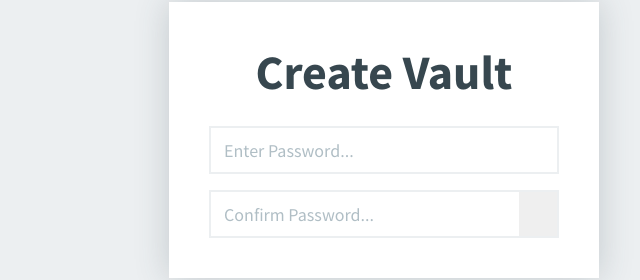
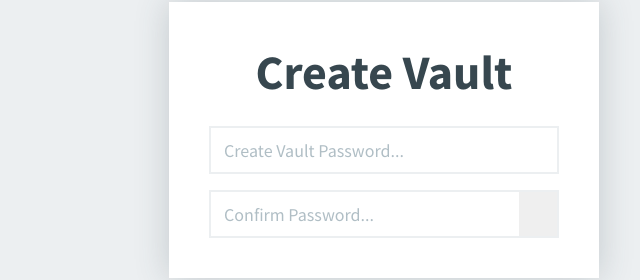
Before and after one commit to gaberomualdo/coderpass, an Electron app: page index.html in a window 900 px wide. Shown: the part 260-540 px from the top of the page, 66-706 px from the left. Drawn offline with Linux system fonts and the light colour scheme.

Commit message:
minor changes to password input placeholders

```diff
--- a/index.html
+++ b/index.html
@@ -28,7 +28,7 @@
                 <!-- container for input and button/icon enclosed within input -->
                 <div class="input_container">
                     <!-- enter password for vault -->
-                    <input type="password" placeholder="Enter Password...">
+                    <input type="password" placeholder="Enter Vault Password...">
 
                     <!-- enter vault button -->
                     <button>
@@ -42,7 +42,7 @@
                 <h1>Create Vault</h1>
 
                 <!-- enter password for vault -->
-                <input type="password" placeholder="Enter Password...">
+                <input type="password" placeholder="Create Vault Password...">
 
                 <!-- container for input and button/icon enclosed within input -->
                 <div class="input_container">
```
